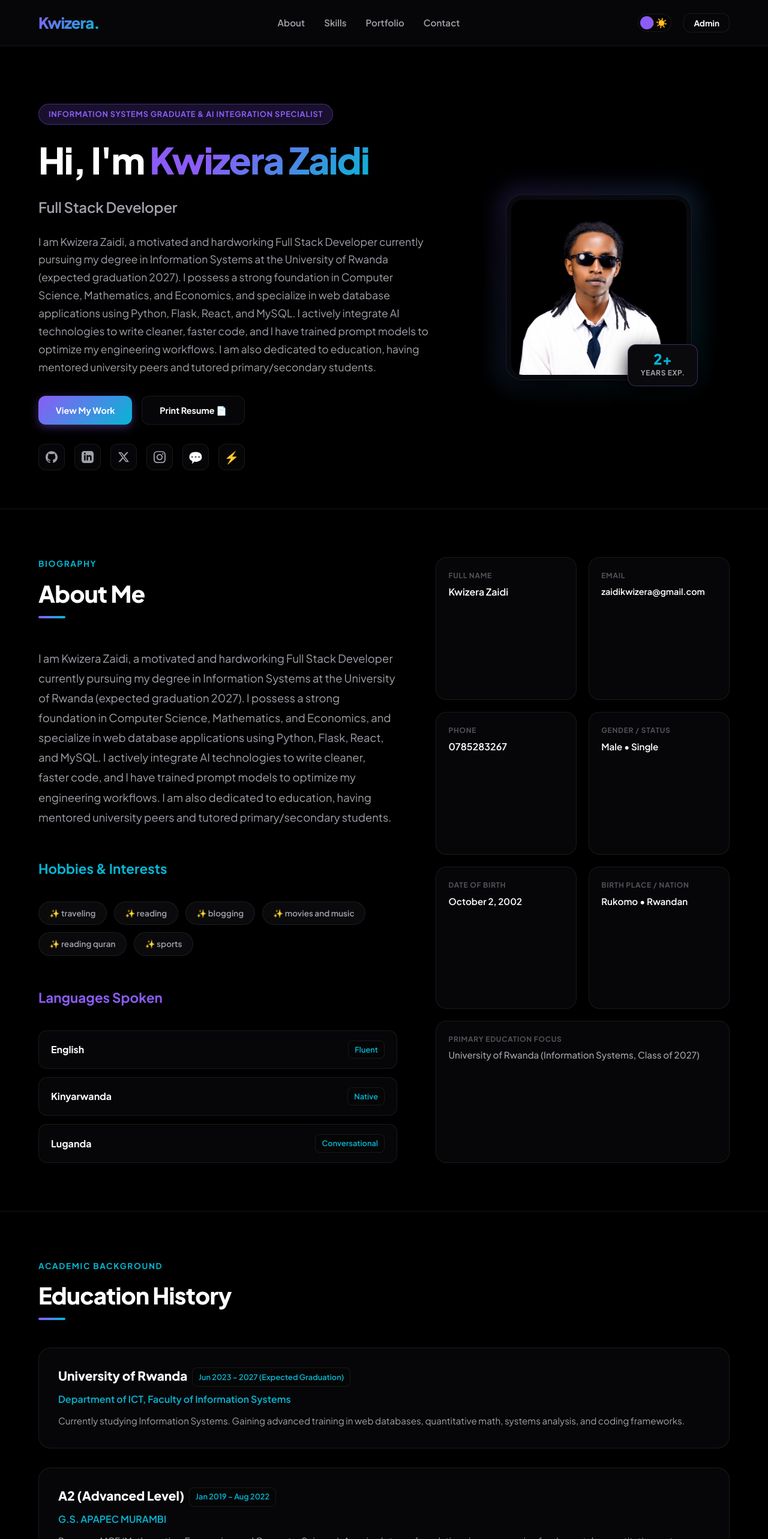
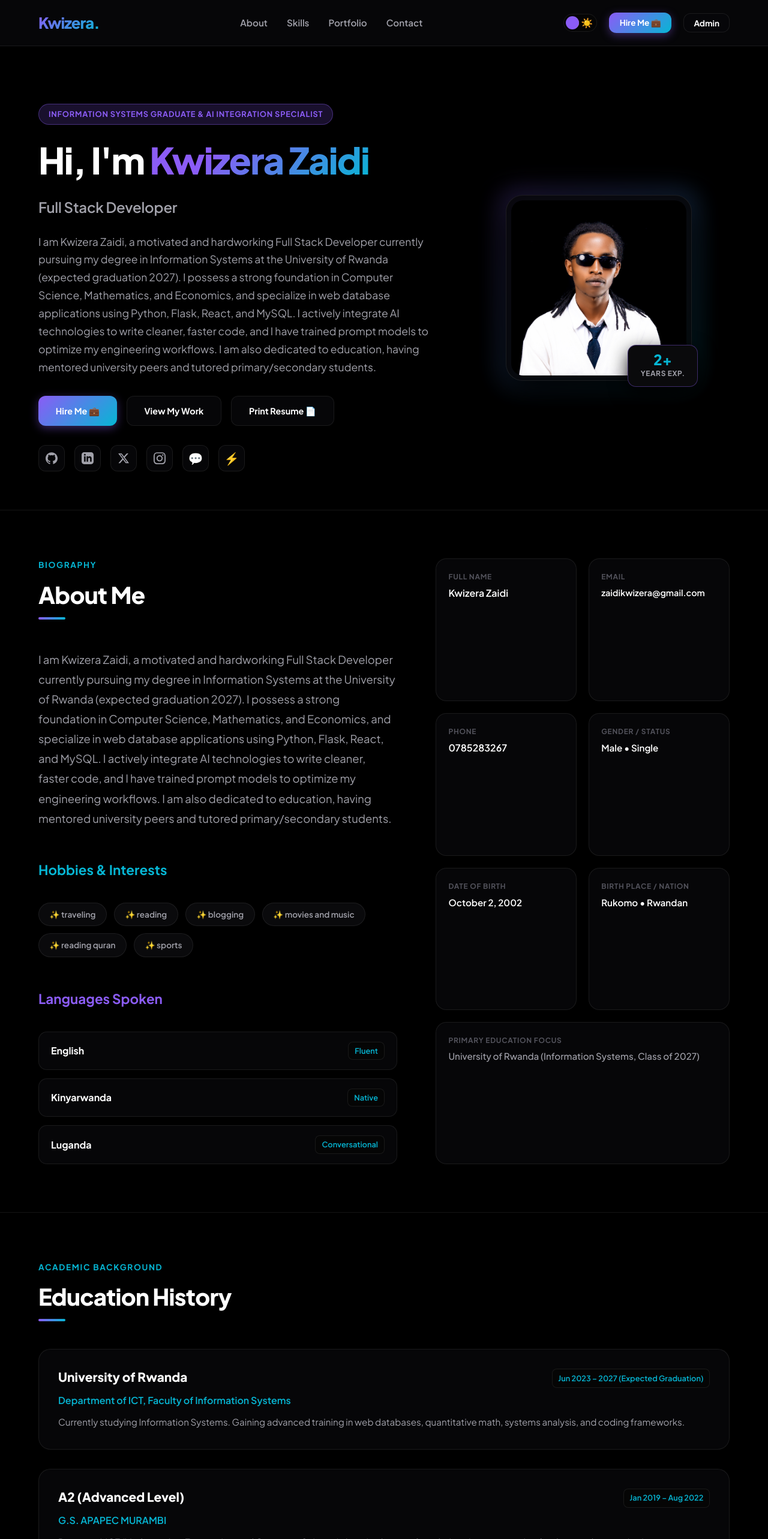
Before and after one commit to am2aidi/portfolio, a React (Vite) app: page / in a window 1280 px wide. Shown: the top 2566 px of the page at 60% size. Built offline with nearby package versions, Linux system fonts and the light colour scheme; the HTML template or start-up script is replaced by a standard one; a web font is replaced by a local one.

Commit message:
feat: add hire me buttons and collapsible skills section for numpy, pandas, and simulation models

```diff
--- a/src/App.jsx
+++ b/src/App.jsx
@@ -30,12 +30,15 @@ const defaultData = {
     { name: 'Computer Science & Software Development', level: '88' },
     { name: 'React.js & Frontend Architectures', level: '85' },
     { name: 'Python & Flask Framework', level: '85' },
+    { name: 'NumPy & Pandas (Data Analysis)', level: '80' },
+    { name: 'Python Simulation & Math Modeling', level: '82' },
+    { name: 'Machine Learning Modeling', level: '75' },
+    { name: 'MySQL & Database Design', level: '82' },
     { name: 'Java Programming', level: '78' },
-    { name: 'MySQL & Database Design', level: '82' },
     { name: 'AI Workflows & Prompt Fine-Tuning', level: '85' },
     { name: 'Programming Fundamentals', level: '90' },
     { name: 'HTML5 & CSS3 (Vanilla / Modern)', level: '92' },
-    { name: 'Economics & Quantitative Math', level: '80' }
+    { name: 'Git & Version Control', level: '85' }
   ],
   projects: [
     {
@@ -141,6 +144,7 @@ export default function App() {
   const [passcodeError, setPasscodeError] = useState('')
   const [theme, setTheme] = useState('dark')
   const [activeTab, setActiveTab] = useState('all')
+  const [showAllSkills, setShowAllSkills] = useState(false)
 
   // Load from LocalStorage
   useEffect(() => {
@@ -207,6 +211,9 @@ export default function App() {
     return [...projList, ...workList]
   })()
 
+  // Sliced skills list
+  const visibleSkills = showAllSkills ? (data.skills || []) : (data.skills || []).slice(0, 6)
+
   return (
     <div className="app">
       {/* Navigation Header */}
@@ -235,6 +242,11 @@ export default function App() {
               </span>
             </label>
 
+            {/* Hire Me Header CTA */}
+            <a href="#contact" className="btn btn-primary no-print" style={{ padding: '0.4rem 1.1rem', fontSize: '0.85rem' }}>
+              Hire Me 💼
+            </a>
+
             {/* Admin button */}
             <button className="btn btn-secondary" style={{ padding: '0.4rem 1rem', fontSize: '0.85rem' }} onClick={handleAdminAccessClick}>
               {showAdmin ? 'Close Editor' : 'Admin'}
@@ -262,7 +274,8 @@ export default function App() {
             <p className="hero-bio">{data.profile.bio}</p>
 
             <div className="hero-buttons no-print">
-              <a href="#projects" className="btn btn-primary">View My Work</a>
+              <a href="#contact" className="btn btn-primary">Hire Me 💼</a>
+              <a href="#projects" className="btn btn-secondary">View My Work</a>
               {data.profile.cv ? (
                 <a href={data.profile.cv} download={`${data.profile.name.replace(' ', '_')}_CV.pdf`} className="btn btn-secondary">
                   Download CV 📥
@@ -429,7 +442,7 @@ export default function App() {
               <div style={{ display: 'flex', flexDirection: 'column', gap: '2rem' }}>
                 {data.educationList.map((edu, i) => (
                   <div key={i} className="glass-card" style={{ padding: '2rem' }}>
-                    <div style={{ display: 'flex', justifycontent: 'space-between', alignItems: 'flex-start', flexWrap: 'wrap', gap: '0.5rem', marginBottom: '0.5rem' }}>
+                    <div style={{ display: 'flex', justifyContent: 'space-between', alignItems: 'flex-start', flexWrap: 'wrap', gap: '0.5rem', marginBottom: '0.5rem' }}>
                       <h3 className="card-title" style={{ margin: 0 }}>{edu.level}</h3>
                       <span className="lang-level" style={{ padding: '0.3rem 0.6rem' }}>{edu.date}</span>
                     </div>
@@ -453,7 +466,7 @@ export default function App() {
             </div>
 
             <div className="skills-grid">
-              {data.skills && data.skills.map((skill, i) => (
+              {visibleSkills && visibleSkills.map((skill, i) => (
                 <div key={i} className="skill-card">
                   <div className="skill-info">
                     <span className="skill-name">{skill.name}</span>
@@ -465,6 +478,14 @@ export default function App() {
                 </div>
               ))}
             </div>
+
+            {data.skills && data.skills.length > 6 && (
+              <div style={{ textAlign: 'center', marginTop: '2.5rem' }} className="no-print">
+                <button className="btn btn-secondary" onClick={() => setShowAllSkills(s => !s)}>
+                  {showAllSkills ? 'Show Less ↑' : 'Show All Skills ↓'}
+                </button>
+              </div>
+            )}
           </div>
         </section>
 
```
